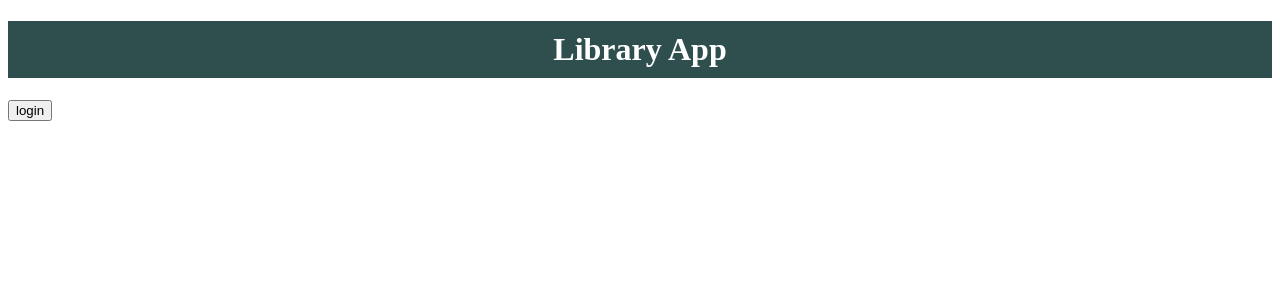
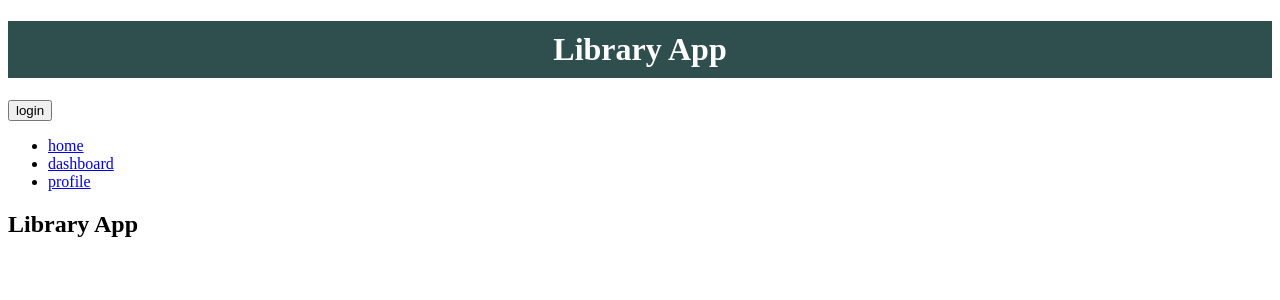
Before and after one commit to airgead73/boilerplate-react-auth, a React app: page / in a window 1280 px wide. Shown: the top 300 px of the page. Built offline with nearby package versions, Linux system fonts and the light colour scheme; the HTML template or start-up script is replaced by a standard one.

Commit message:
add routes

```diff
--- a/src/App.js
+++ b/src/App.js
@@ -1,5 +1,6 @@
 import { useAuth0 } from '@auth0/auth0-react';
-import {AuthenticationBtn} from './auth';
+import { Routes, Route } from 'react-router-dom';
+import { AuthenticationBtn } from './auth';
 
 // pages
 import {
@@ -8,6 +9,11 @@
   PageNotFound,
   Profile
 } from './pages';
+
+// components
+import {
+  Nav
+} from './components';
 
 function App() {
 
@@ -28,6 +34,12 @@
     <div>
       <h1>Library App</h1>
       <AuthenticationBtn/>
+      <Nav/>
+      <Routes>
+        <Route path="/" element={<Home/>}/>
+        <Route path="/dashboard" element={<Dashboard/>}/>
+        <Route path="/profile" element={<Profile/>}/>
+      </Routes>
     </div>
   )
 
--- /dev/null
+++ b/src/components/Nav.jsx
@@ -0,0 +1,13 @@
+import { Link } from 'react-router-dom';
+
+function Nav() {
+  return (
+    <ul>
+      <li><Link to="/">home</Link></li>
+      <li><Link to="/dashboard">dashboard</Link></li>
+      <li><Link to="profile">profile</Link></li>
+    </ul>
+  );
+}
+
+export default Nav;
--- /dev/null
+++ b/src/components/index.js
@@ -0,0 +1,5 @@
+import Nav from './Nav';
+
+export {
+  Nav
+}
```
